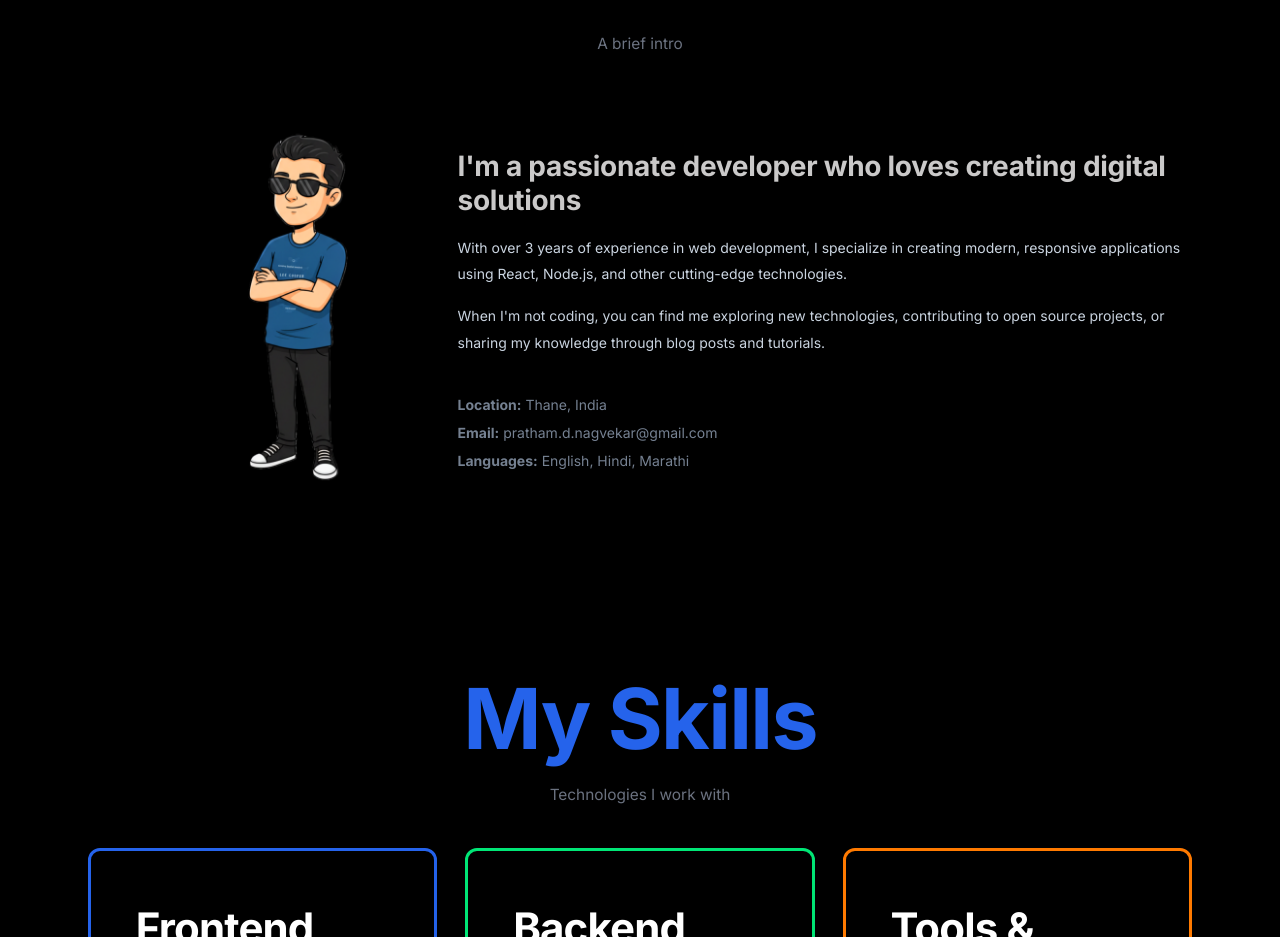
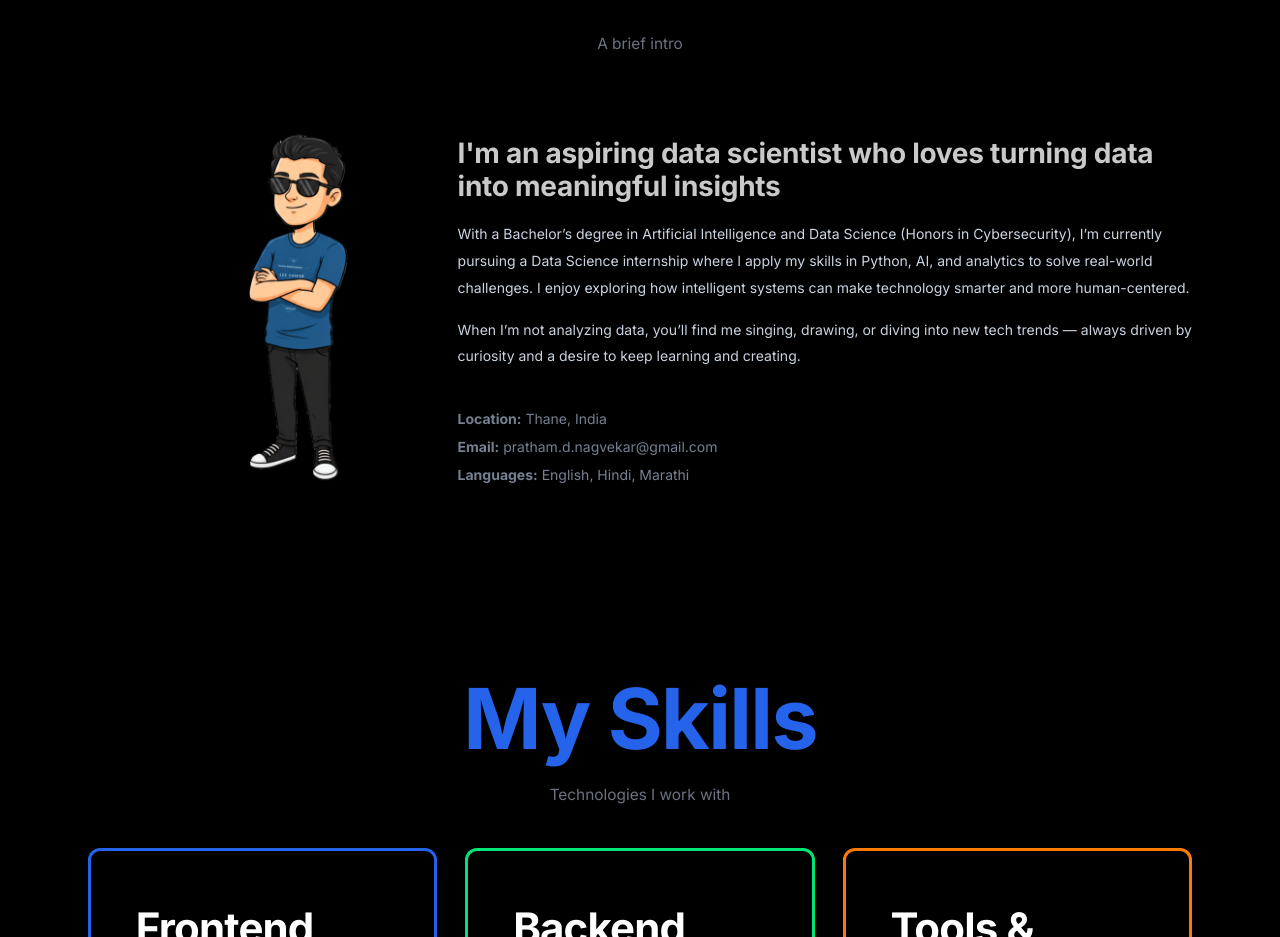
Before and after one commit to Proton963/My-Portfolio, a React (Vite) app: page / in a window 1280 px wide. Shown: the part 960-1897 px from the top of the page. Built offline with nearby package versions, Linux system fonts and the light colour scheme.

Commit message:
Minor Addition:Essential Links

```diff
--- a/src/components/About.jsx
+++ b/src/components/About.jsx
@@ -82,19 +82,21 @@ const About = () => {
 
           <div className="about-text">
             <motion.h3 variants={textVariants}>
-              I'm a passionate developer who loves creating digital solutions
+              I'm an aspiring data scientist who loves turning data into meaningful insights
             </motion.h3>
 
             <motion.p variants={textVariants}>
-              With over 3 years of experience in web development, I specialize in
-              creating modern, responsive applications using React, Node.js, and other
-              cutting-edge technologies.
+              With a Bachelor’s degree in Artificial Intelligence and Data Science
+              (Honors in Cybersecurity), I’m currently pursuing a Data Science internship where
+              I apply my skills in Python, AI, and analytics to solve real-world challenges.
+              I enjoy exploring how intelligent systems can make technology smarter and more
+              human-centered.
             </motion.p>
 
             <motion.p variants={textVariants}>
-              When I'm not coding, you can find me exploring new technologies,
-              contributing to open source projects, or sharing my knowledge through
-              blog posts and tutorials.
+              When I’m not analyzing data, you’ll find me singing, drawing,
+              or diving into new tech trends — always driven by curiosity and
+              a desire to keep learning and creating.
             </motion.p>
 
             <motion.div
--- a/src/components/Projects.jsx
+++ b/src/components/Projects.jsx
@@ -27,7 +27,7 @@ const Projects = () => {
       description: "My Portfolio Website is a personal project that highlights my skills, experiences, and projects. Built with React Vite, it features a modern design, smooth animations, and a responsive layout.",
       image: "src/assets/Portfolio.png",
       technologies: ["React Vite", "JS", "CSS", "GSAP"],
-      github: "https://github.com/yourusername/takemytym",
+      github: "https://github.com/Proton963/My-Portfolio.git",
       live: ""
     },
     {
@@ -37,7 +37,7 @@ const Projects = () => {
       description: "Athena RAG-Bot is a powerful tool that transforms natural language queries into SQL commands. Built with Python and Streamlit, it leverages advanced NLP techniques to understand user intent and generate accurate SQL queries.",
       image: "src/assets/AthenaBot.png",
       technologies: ["Python", "Groq", "Streamlit"],
-      github: "https://github.com/yourusername/task-manager",
+      github: "https://github.com/Proton963/Athena_Assist_Bot.git",
       live: ""
     }
   ];
```
